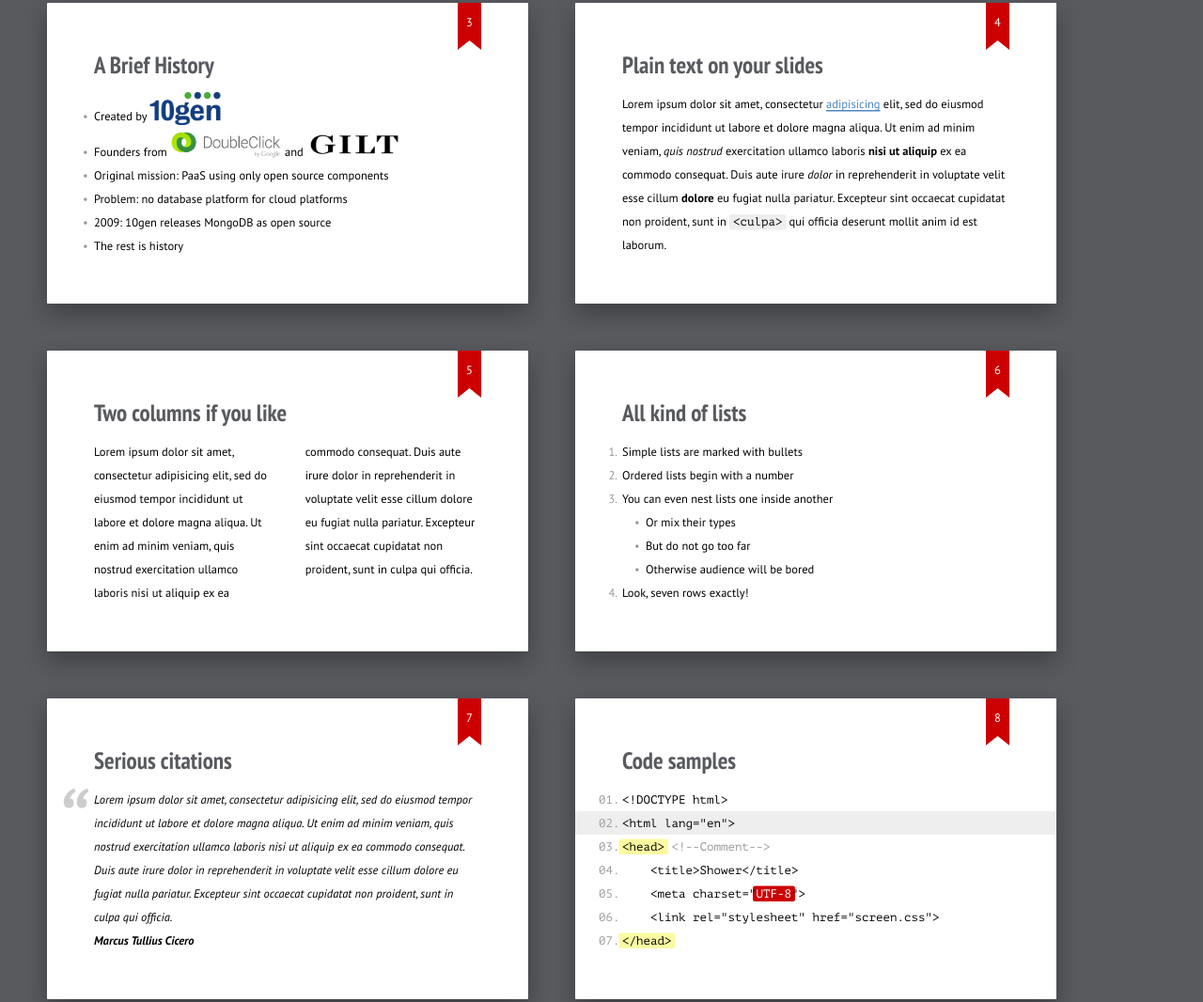
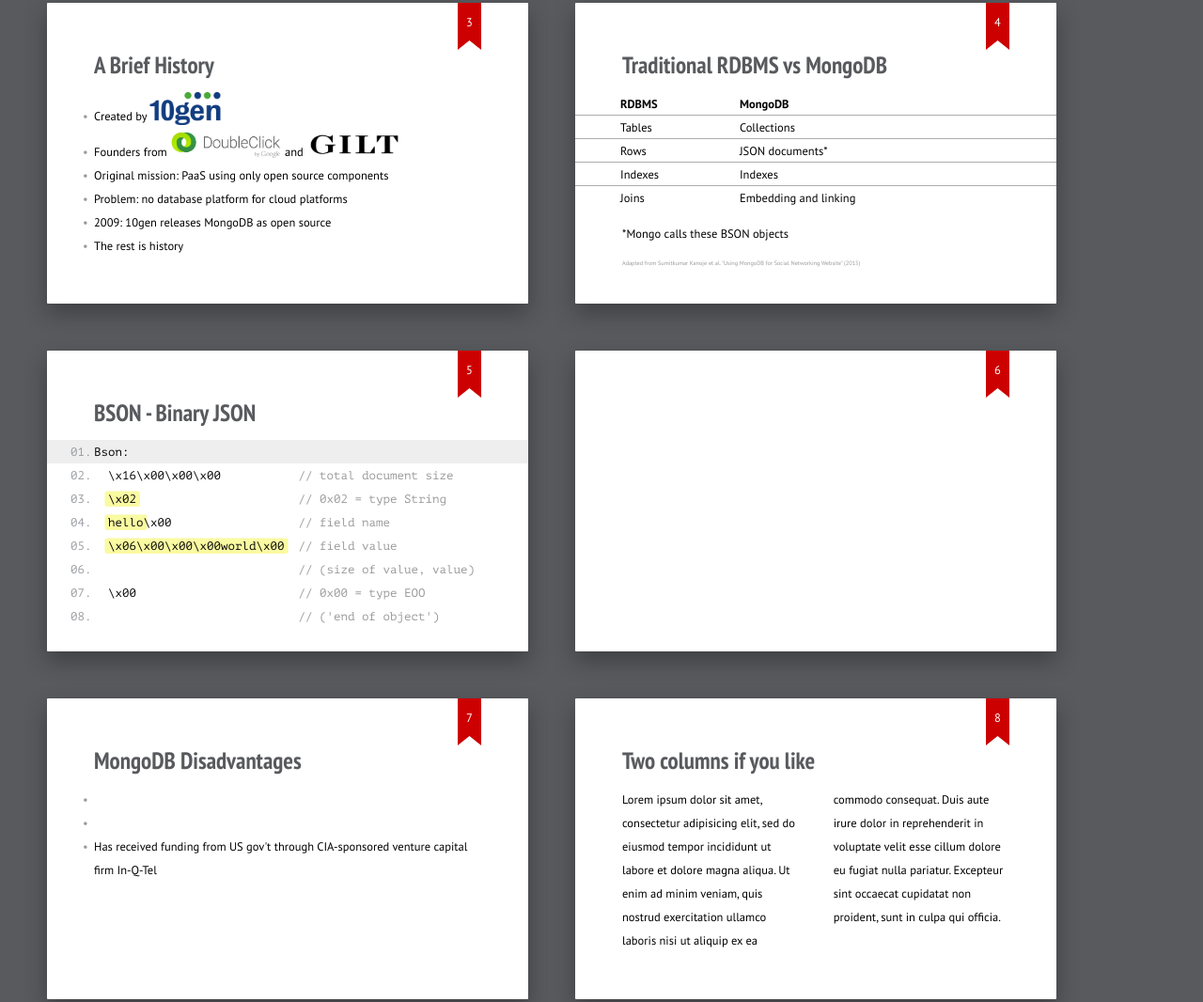
Before and after one commit to davidchchang/mongodb-presentation, a plain HTML site: page index.html in a window 1280 px wide. Shown: the part 541-1607 px from the top of the page at 94% size. Drawn offline with Linux system fonts and the light colour scheme.

Commit message:
Add comparison and BSON example slide

```diff
--- a/index.html
+++ b/index.html
@@ -69,9 +69,61 @@
 			}
 		</style>
 	</section>
+	<section class="slide" id="comparison">
+		<h2>Traditional RDBMS vs MongoDB</h2>
+		<table>
+			<tr>
+				<th>RDBMS</th>
+				<th>MongoDB</th>
+			</tr>
+			<tr>
+				<td>Tables</td>
+				<td>Collections</td>
+			</tr>
+			<tr>
+				<td>Rows</td>
+				<td>JSON documents*</td>
+			</tr>
+			<tr>
+				<td>Indexes</td>
+				<td>Indexes</td>
+			</tr>
+			<tr>
+				<td>Joins</td>
+				<td>Embedding and linking</td>
+			</tr>
+		</table>
+		<p>*Mongo calls these BSON objects</p>
+		<p class="note">Adapted from Sumitkumar Kanoje et al. "Using MongoDB for Social Networking Website" (2015)</p>
+		<style>
+			#comparison .note {
+				font-size: 50%;
+			}
+		</style>
+	</section>
 	<section class="slide">
-		<h2>Plain text on your slides</h2>
-		<p>Lorem ipsum dolor sit amet, consectetur <a href="#4">adipisicing</a> elit, sed do eiusmod tempor incididunt ut labore et dolore magna aliqua. Ut enim ad minim veniam, <em>quis nostrud</em> exercitation ullamco laboris <strong>nisi ut aliquip</strong> ex ea commodo consequat. Duis aute irure <i>dolor</i> in reprehenderit in voluptate velit esse cillum <b>dolore</b> eu fugiat nulla pariatur. Excepteur sint occaecat cupidatat non proident, sunt in <code>&lt;culpa&gt;</code> qui officia deserunt mollit anim id est laborum.</p>
+		<h2>BSON - Binary JSON</h2>
+		<pre>
+			<code class="mark">Bson:</code>
+			<code>  \x16\x00\x00\x00           <span class="comment">// total document size</span></code>
+  			<code>  <mark>\x02</mark>                       <span class="comment">// 0x02 = type String</span></code>
+  			<code>  <mark>hello</mark>\x00                  <span class="comment">// field name</span></code>
+  			<code>  <mark>\x06\x00\x00\x00world\x00</mark>  <span class="comment">// field value</span></code>
+			<code>                             <span class="comment">// (size of value, value)</span></code>
+			<code>  \x00                       <span class="comment">// 0x00 = type EOO</span></code>
+			<code>                             <span class="comment">// ('end of object')</span></code>
+		</pre>
+	</section>
+	<section class="slide">
+
+	</section>
+	<section class="slide">
+		<h2>MongoDB Disadvantages</h2>
+		<ul>
+			<li></li>
+			<li class="next"></li>
+			<li class="next">Has received funding from US gov't through CIA-sponsored venture capital firm In-Q-Tel</li>
+		</ul>
 	</section>
 	<section class="slide">
 		<h2>Two columns if you like</h2>
```
